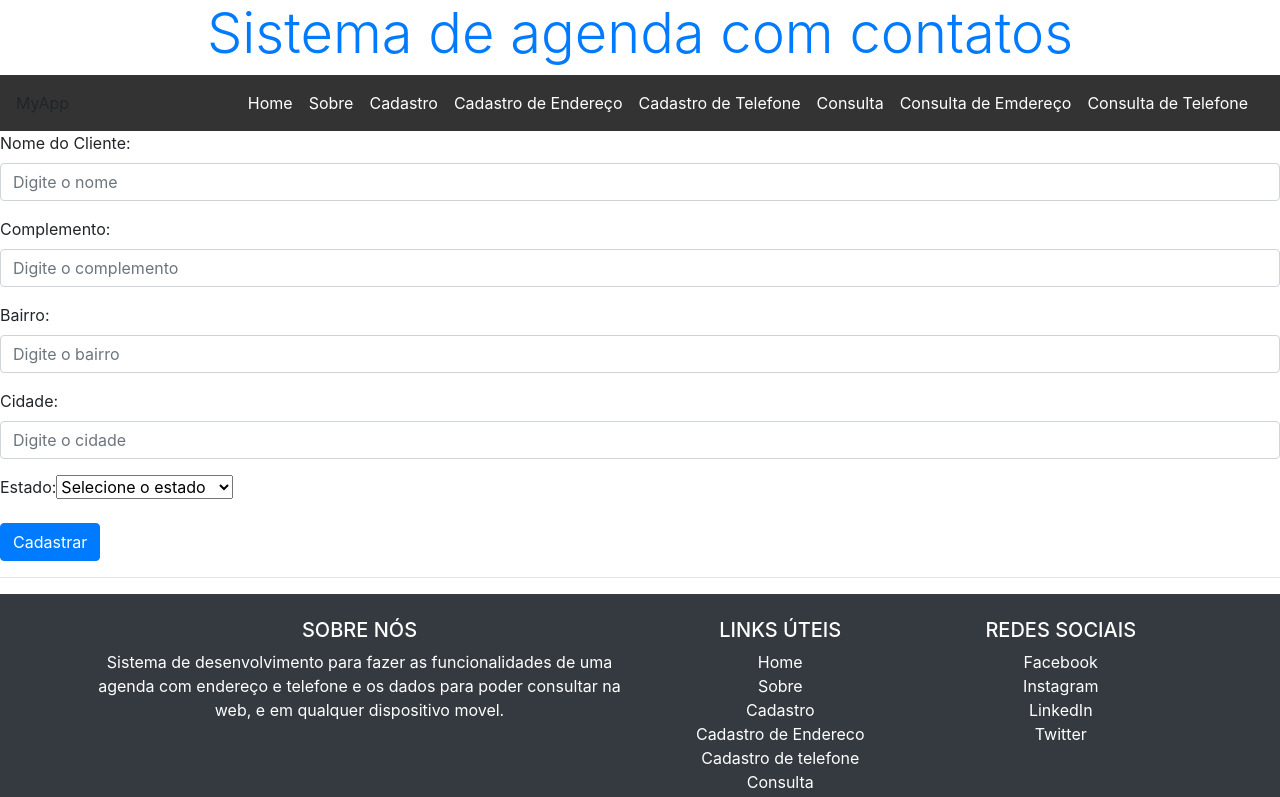
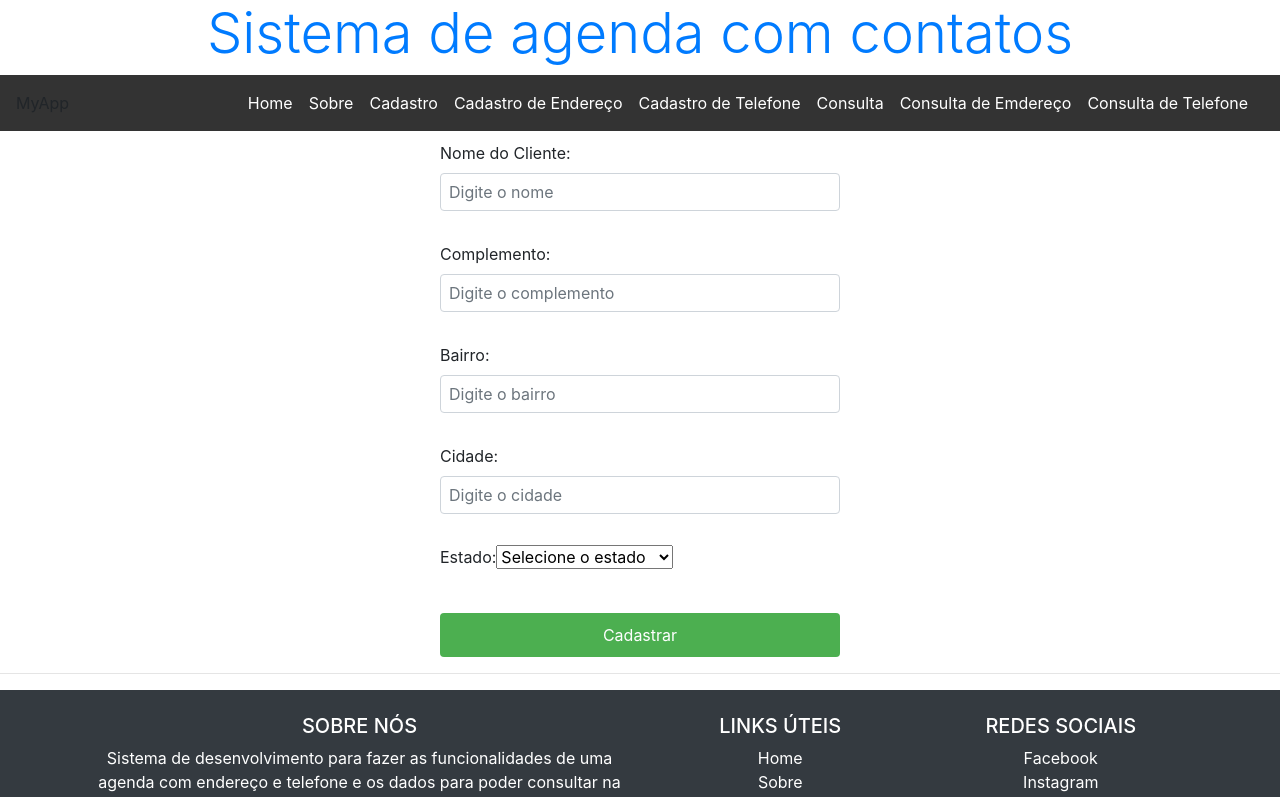
Before and after one commit to gustavogregorio1986/solutionEstudoProjAPP, an Angular app: page /cadastroEndereco in a window 1280 px wide. Shown: the top 797 px of the page. Built offline with nearby package versions, Linux system fonts and the light colour scheme.

Commit message:
desenvolvimento de frontend angular para um estilo no layout

```diff
--- a/src/app/pages/cadastro-endereco/cadastro-endereco.component.css
+++ b/src/app/pages/cadastro-endereco/cadastro-endereco.component.css
@@ -0,0 +1,28 @@
+form {
+    max-width: 400px;
+    margin: 0 auto;
+    display: flex;
+    flex-direction: column;
+  }
+
+  label {
+    margin-top: 10px;
+  }
+
+  input {
+    padding: 8px;
+    margin-bottom: 5px;
+  }
+
+  button {
+    margin-top: 20px;
+    padding: 10px;
+    background-color: #4CAF50;
+    color: white;
+    border: none;
+    cursor: pointer;
+  }
+
+  button:disabled {
+    background-color: #cccccc;
+  }
--- a/src/app/pages/cadastro-telefone/cadastro-telefone.component.css
+++ b/src/app/pages/cadastro-telefone/cadastro-telefone.component.css
@@ -0,0 +1,28 @@
+form {
+    max-width: 400px;
+    margin: 0 auto;
+    display: flex;
+    flex-direction: column;
+  }
+
+  label {
+    margin-top: 10px;
+  }
+
+  input {
+    padding: 8px;
+    margin-bottom: 5px;
+  }
+
+  button {
+    margin-top: 20px;
+    padding: 10px;
+    background-color: #4CAF50;
+    color: white;
+    border: none;
+    cursor: pointer;
+  }
+
+  button:disabled {
+    background-color: #cccccc;
+  }
--- a/src/app/pages/cadastro/cadastro.component.css
+++ b/src/app/pages/cadastro/cadastro.component.css
@@ -0,0 +1,28 @@
+form {
+    max-width: 400px;
+    margin: 0 auto;
+    display: flex;
+    flex-direction: column;
+  }
+
+  label {
+    margin-top: 10px;
+  }
+
+  input {
+    padding: 8px;
+    margin-bottom: 5px;
+  }
+
+  button {
+    margin-top: 20px;
+    padding: 10px;
+    background-color: #4CAF50;
+    color: white;
+    border: none;
+    cursor: pointer;
+  }
+
+  button:disabled {
+    background-color: #cccccc;
+  }
```
